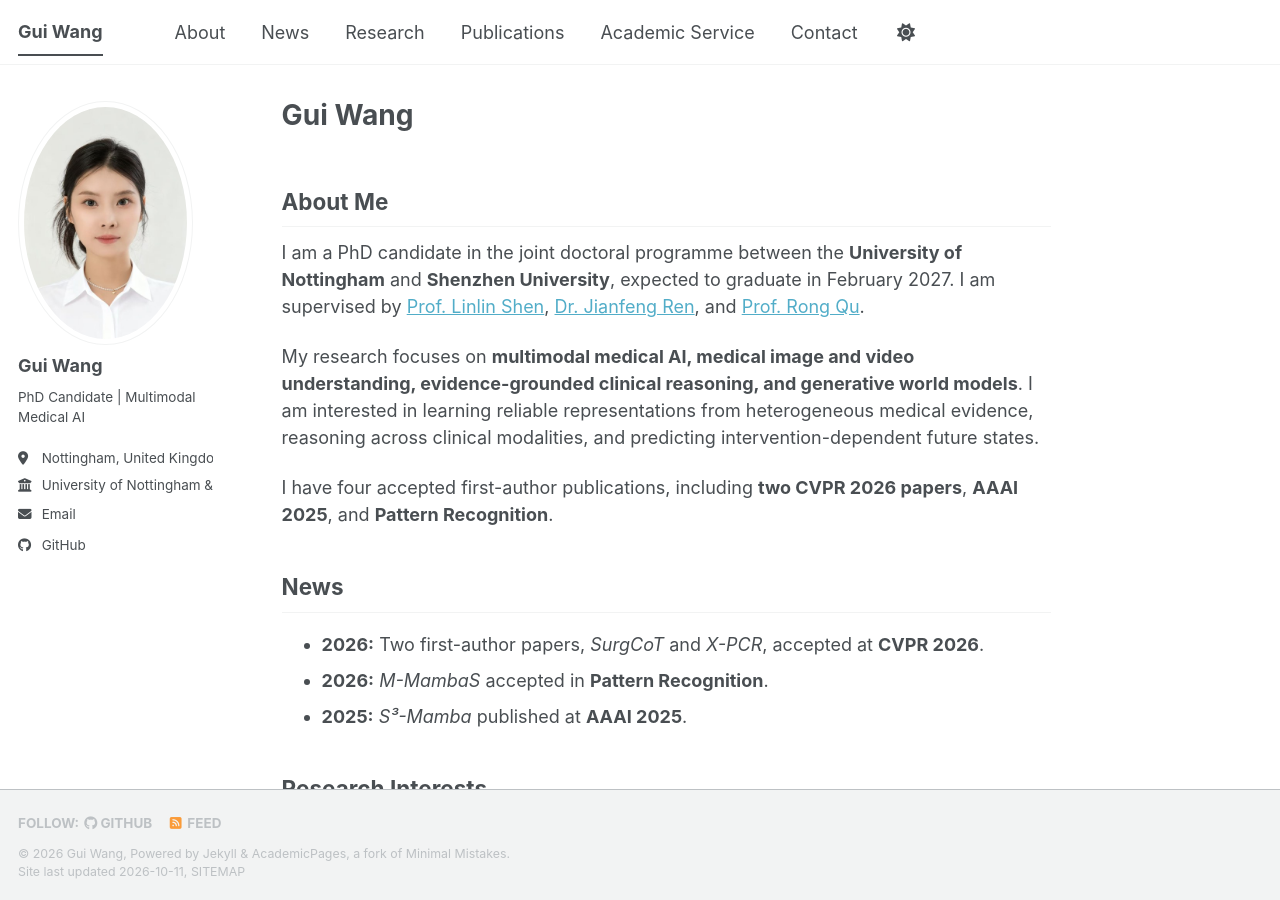
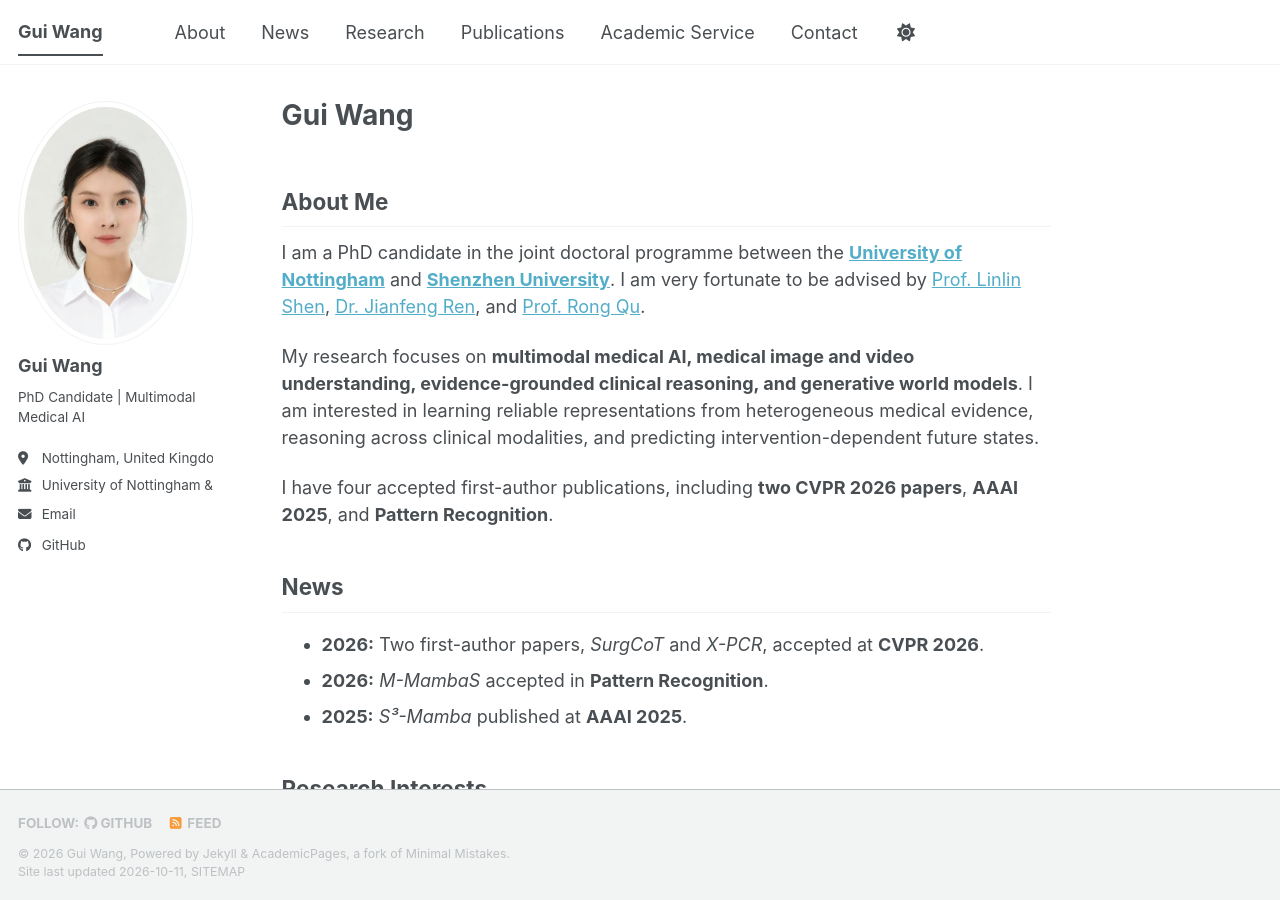
Before and after one commit to Erin668/Erin668.github.io, a Jekyll site: the page built from _pages/about.md, in a window 1280 px wide and 900 px high. Built offline with Jekyll 4.4.1, drawn with Linux system fonts in a browser that asks for light colours; a style sheet for code colours, icons or effects is not loaded.

Commit message:
Link universities and refine supervisor introduction

```diff
--- a/_pages/about.md
+++ b/_pages/about.md
@@ -9,7 +9,7 @@
 
 ## About Me
 
-I am a PhD candidate in the joint doctoral programme between the **University of Nottingham** and **Shenzhen University**, expected to graduate in February 2027. I am supervised by [Prof. Linlin Shen](https://ai.szu.edu.cn/english/info/1102/6222.htm), [Dr. Jianfeng Ren](https://unnc.globalimpact.cn/en/persons/jianfeng-ren/), and [Prof. Rong Qu](https://people.cs.nott.ac.uk/pszrq/).
+I am a PhD candidate in the joint doctoral programme between the [**University of Nottingham**](https://www.nottingham.ac.uk/) and [**Shenzhen University**](https://www.szu.edu.cn/). I am very fortunate to be advised by [Prof. Linlin Shen](https://ai.szu.edu.cn/english/info/1102/6222.htm), [Dr. Jianfeng Ren](https://unnc.globalimpact.cn/en/persons/jianfeng-ren/), and [Prof. Rong Qu](https://people.cs.nott.ac.uk/pszrq/).
 
 My research focuses on **multimodal medical AI, medical image and video understanding, evidence-grounded clinical reasoning, and generative world models**. I am interested in learning reliable representations from heterogeneous medical evidence, reasoning across clinical modalities, and predicting intervention-dependent future states.
 
```
